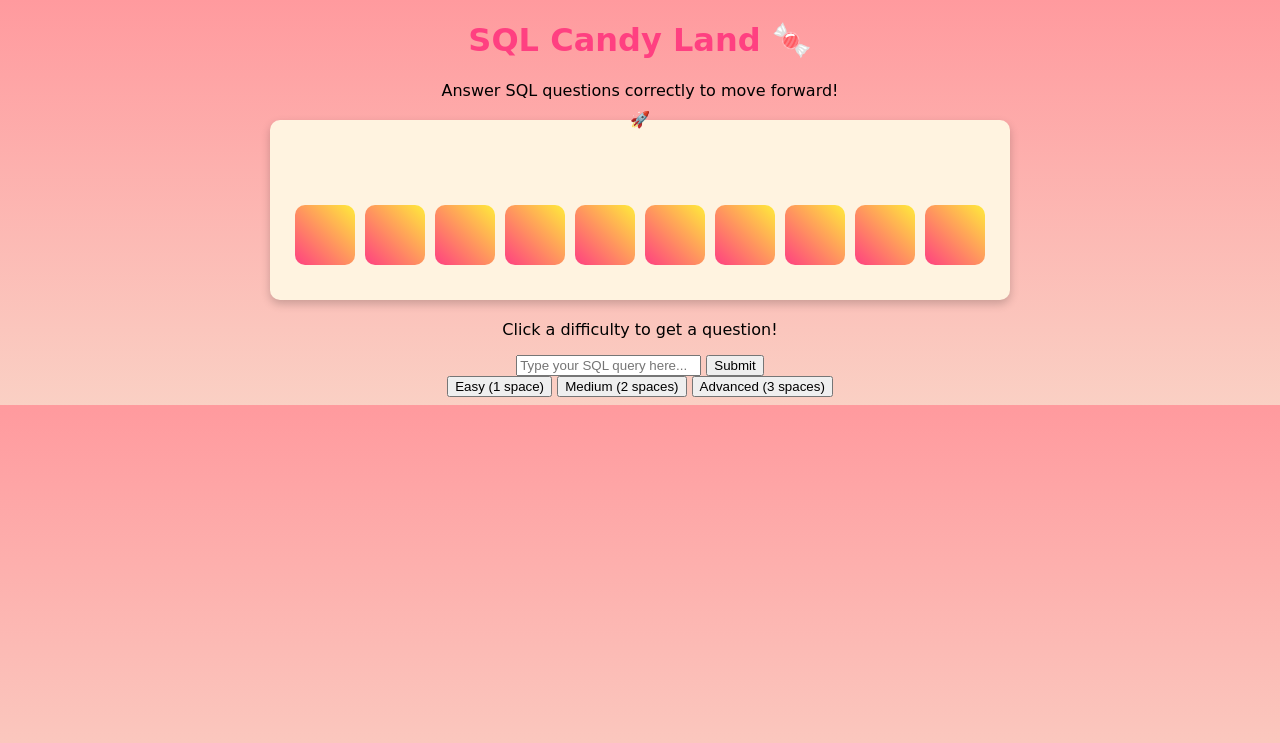
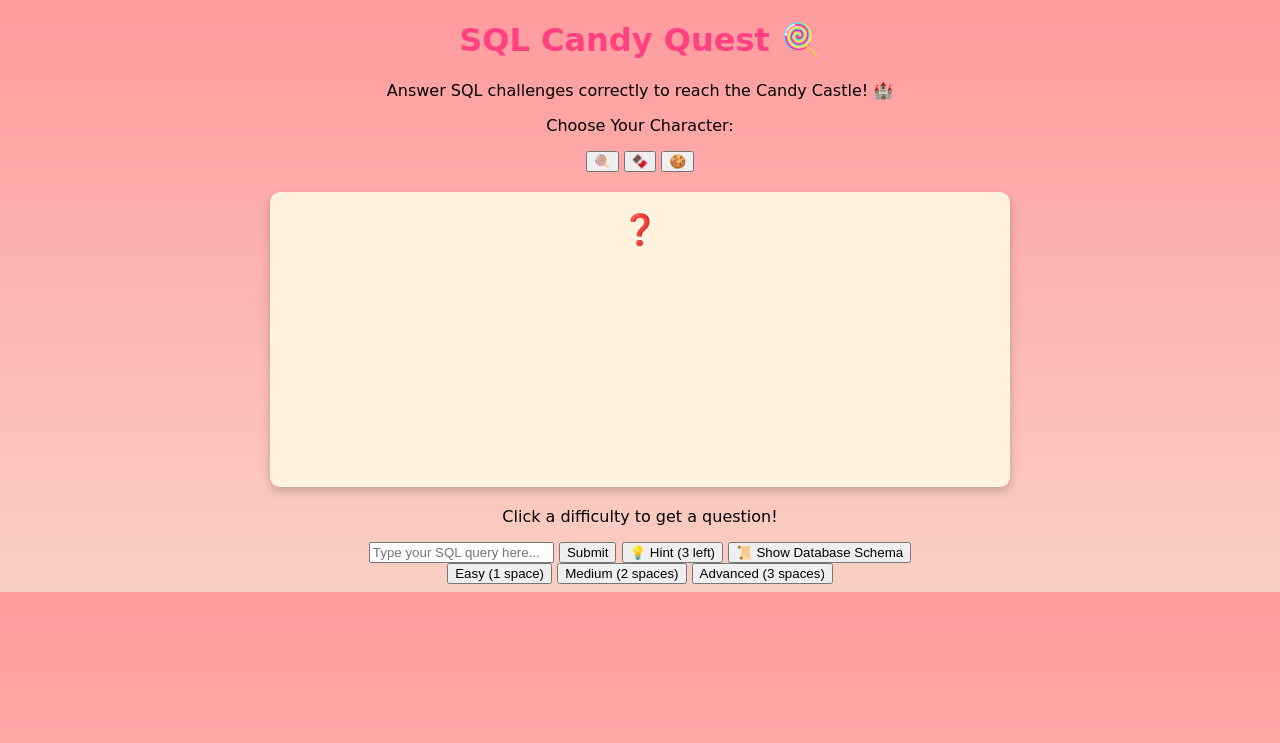
Before and after one commit to MetagalacticScripts/Interactive-SQL-Learning-Game, a Flask app: page / in a window 1280 px wide. Shown: the top 743 px of the page. Run offline with Flask 3, Linux system fonts and the light colour scheme.

Commit message:
More styling

```diff
--- a/static/script.js
+++ b/static/script.js
@@ -1,7 +1,7 @@
 let playerPosition = 0;
-const totalSpaces = 10;
+let hintsLeft = 3;
 let currentQuestion = null;
-let hintsLeft = 3;
+let playerIcon = "❓"; // Default before selection
 
 // Fun SQL Questions
 const sqlQuestions = {
@@ -14,64 +14,31 @@ const sqlQuestions = {
         { question: "Find the highest-rated candy shops.", answer: "SELECT * FROM candy_shops WHERE rating = 5;" }
     ],
     advanced: [
-        { question: "Find candy ingredients and their shop names.", answer: "SELECT candy_ingredients.name, candy_shops.name FROM candy_ingredients JOIN candy_shops ON candy_ingredients.shop_id = candy_shops.id;" },
-        { question: "Find the number of ingredients available at each shop.", answer: "SELECT shop_id, COUNT(*) FROM candy_ingredients GROUP BY shop_id;" }
+        { question: "Find candy ingredients and their shop names.", answer: "SELECT candy_ingredients.name, candy_shops.name FROM candy_ingredients JOIN candy_shops ON candy_ingredients.shop_id = candy_shops.id;" }
     ]
 };
 
-// Get a random question
-function getQuestion(difficulty) {
-    const questions = sqlQuestions[difficulty];
-    currentQuestion = questions[Math.floor(Math.random() * questions.length)];
-    document.getElementById("question").innerText = currentQuestion.question;
+// Character Selection
+function selectCharacter(icon) {
+    playerIcon = icon;
+    document.getElementById("player").innerText = icon;
 }
 
-// Submit answer and move player
-function submitAnswer() {
-    const userAnswer = document.getElementById("answer").value.trim().toLowerCase();
-
-    if (!currentQuestion) {
-        alert("Please select a difficulty first!");
-        return;
-    }
-
-    if (userAnswer === currentQuestion.answer.toLowerCase()) {
-        movePlayer();
-        document.getElementById("answer").value = "";
-        document.getElementById("question").innerText = "🎉 Correct! Select a new difficulty.";
-        currentQuestion = null;
-    } else {
-        alert("❌ Incorrect! Try again.");
-    }
+// Display Schema
+function showSchema() {
+    alert(`
+    Tables:
+    1. candy_shops (id, name, location, rating)
+    2. candy_ingredients (id, name, rarity, shop_id)
+    `);
 }
 
-// Move player when they answer correctly
-function movePlayer() {
-    let moveBy = 1;
-    if (currentQuestion && sqlQuestions.medium.includes(currentQuestion)) moveBy = 2;
-    if (currentQuestion && sqlQuestions.advanced.includes(currentQuestion)) moveBy = 3;
-
-    playerPosition += moveBy;
-    if (playerPosition >= totalSpaces) {
-        alert("🎉 You collected all the magical candy ingredients!");
-        playerPosition = totalSpaces;
+// Movement Animation
+function movePlayer(spaces) {
+    playerPosition += spaces;
+    if (playerPosition >= 16) {
+        alert("🎉 You reached the Candy Castle!");
+        playerPosition = 16;
     }
-
-    updateBoard();
+    document.getElementById("player").style.transform = `translate(${(playerPosition % 4) * 65}px, ${(Math.floor(playerPosition / 4)) * 65}px)`;
 }
-
-// Display movement visually
-function updateBoard() {
-    document.getElementById("player").style.transform = `translateX(${playerPosition * 60}px)`;
-}
-
-// Provide hints (only 3 allowed)
-function getHint() {
-    if (hintsLeft > 0) {
-        alert("💡 Hint: Think about using WHERE or JOIN.");
-        hintsLeft--;
-        document.getElementById("hints").innerText = `Hints Left: ${hintsLeft}`;
-    } else {
-        alert("🚫 No hints left!");
-    }
-}
--- a/static/styles.css
+++ b/static/styles.css
@@ -22,10 +22,10 @@ h1 {
 }
 
 .tiles {
-    display: flex;
-    justify-content: space-between;
-    width: 100%;
-    padding: 10px;
+    display: grid;
+    grid-template-columns: repeat(4, 60px);
+    grid-template-rows: repeat(4, 60px);
+    gap: 5px;
 }
 
 .tile {
@@ -33,13 +33,14 @@ h1 {
     height: 60px;
     border-radius: 10px;
     background: linear-gradient(45deg, #ff4081, #ffeb3b);
-    margin: 5px;
+    display: flex;
+    align-items: center;
+    justify-content: center;
+    font-size: 18px;
 }
 
 #player {
-    width: 50px;
-    height: 50px;
-    position: relative;
-    top: -30px;
+    font-size: 30px;
+    position: absolute;
     transition: transform 0.5s ease-in-out;
 }
--- a/templates/index.html
+++ b/templates/index.html
@@ -3,21 +3,25 @@
 <head>
     <meta charset="UTF-8">
     <meta name="viewport" content="width=device-width, initial-scale=1.0">
-    <title>SQL Candy Land Game</title>
+    <title>SQL Candy Quest 🍬</title>
     <link rel="stylesheet" href="{{ url_for('static', filename='styles.css') }}">
 </head>
 <body>
 
-    <h1>SQL Candy Land 🍬</h1>
-    <p>Answer SQL questions correctly to move forward!</p>
+    <h1>SQL Candy Quest 🍭</h1>
+    <p>Answer SQL challenges correctly to reach the Candy Castle! 🏰</p>
+
+    <div class="character-selection">
+        <p>Choose Your Character:</p>
+        <button onclick="selectCharacter('🍭')">🍭</button>
+        <button onclick="selectCharacter('🍫')">🍫</button>
+        <button onclick="selectCharacter('🍪')">🍪</button>
+    </div>
 
     <div class="board">
-        <div id="player">🚀</div>
-        <div class="tiles">
-            <!-- Candy Land styled board spaces -->
-            {% for i in range(10) %}
-                <div class="tile"></div>
-            {% endfor %}
+        <div id="player">❓</div>
+        <div class="tiles" id="tiles-container">
+            <!-- Tiles will be generated here -->
         </div>
     </div>
 
@@ -25,6 +29,8 @@
         <p id="question">Click a difficulty to get a question!</p>
         <input type="text" id="answer" placeholder="Type your SQL query here...">
         <button onclick="submitAnswer()">Submit</button>
+        <button onclick="getHint()">💡 Hint (<span id="hints">3</span> left)</button>
+        <button onclick="showSchema()">📜 Show Database Schema</button>
     </div>
 
     <div class="buttons">
```
Also changed, not shown: sql_database.py (+17 -0 lines).
